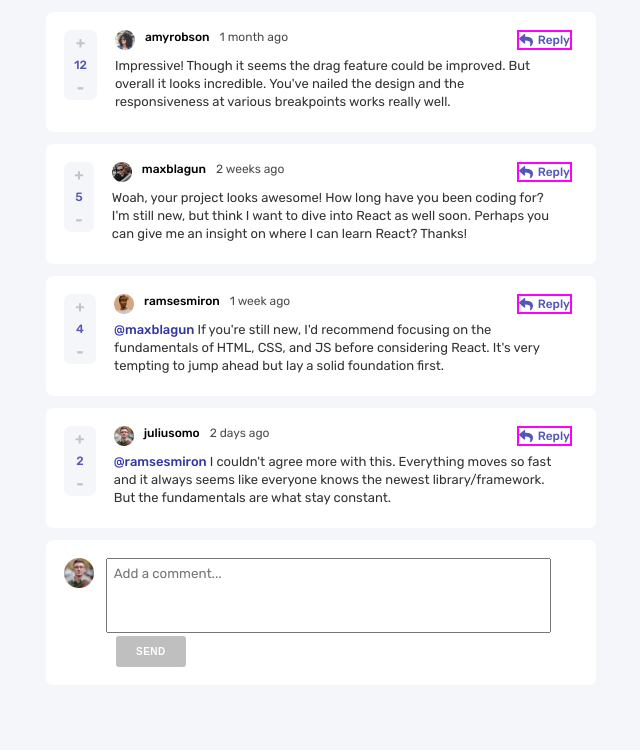
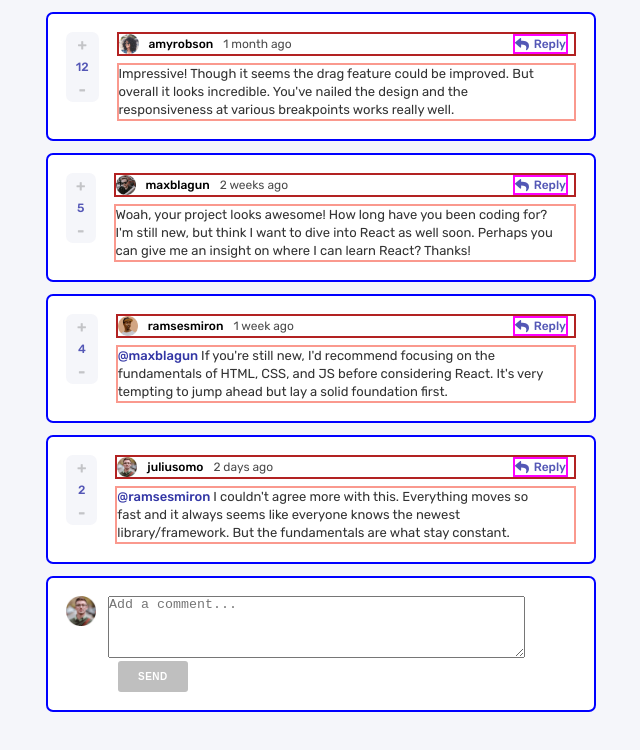
Before and after one commit to doganeraylin/interactive-comments-react, a React (Vite) app: page / in a window 1280 px wide. Shown: the top 750 px of the page, without its empty margins (319-959 px from the left). Built offline with nearby package versions, Linux system fonts and the light colour scheme; what javascript-time-ago would draw is missing.

Commit message:
ordered styles

```diff
--- a/src/App.css
+++ b/src/App.css
@@ -12,6 +12,8 @@ body {
     font-size: 12px;
 }
 
+/* CONTAINERS */
+
 .card-container {
     display: flex;
     align-items: flex-start;
@@ -21,32 +23,13 @@ body {
     border-radius: 7px;
     padding: 1.5em;
     margin: 1em auto;
-    /* border: 2px solid blue; */
+    border: 2px solid blue;
 }
 
 .card-top-container {
     display: flex;
     justify-content: space-between;
-    /* border: 2px solid firebrick; */
-}
-
-.add-comment-container {
- width: 400px;
- height: 50px;
-}
-
-.card-top-info {
-    display: flex;
-    min-width: 80%;
-    gap: 10px;
-}
-
-.reply-btn-container {
-    display: flex;
-    align-items: center;
-    gap: 5px;
-    margin-right: .5em;
-    border: 2px solid magenta;
+    border: 2px solid firebrick;
 }
 
 .vote-container {
@@ -60,8 +43,31 @@ body {
     border-radius: 7px;
     margin-right: 1.5em;
     /* border: 2px solid yellow; */
+}
 
+.reply-btn-container {
+    display: flex;
+    align-items: center;
+    gap: 5px;
+    margin-right: .5em;
+    border: 2px solid magenta;
 }
+
+.delete-edit-container {
+    display: flex;
+    width: 150px;
+    border: 2px solid aqua;
+}
+
+.card-top-info {
+    display: flex;
+    align-items: center;
+    min-width: 80%;
+    gap: 10px;
+    /* border: 2px solid olive; */
+}
+
+/* SINGLE CARD ELEMENTS */
 
 .score,
 .reply-text,
@@ -72,12 +78,17 @@ body {
     cursor: pointer;
 }
 
+.delete-text {
+    color: rgb(212, 9, 9);
+}
+
 .content {
     font-size: 13px;
     margin-top: .5em;
     opacity: 0.8;
     line-height: 1.4em;
     padding: 0 1.5em 0 0;
+    border: 2px solid salmon;
 }
 
 .username {
@@ -92,11 +103,6 @@ body {
     padding: .5em 0;
 }
 
-.icon {
-    max-width: 20px;
-    max-height: 20px;
-}
-
 .vote {
     font-size: 1.3em;
     font-weight: 700;
@@ -109,34 +115,15 @@ body {
     font-weight: 500;
 }
 
-.send-btn,
-.disabled-btn {
-    padding: 1em 2em;
-    border-radius: 3px;
-    color: white;
-    background-color: hsl(238, 40%, 52%);
-    font-weight: 600;
-    font-size: 10px;
-    margin-left: 1em;
-    border: none;
-    letter-spacing: 0.5px;
+
+.textarea {
+    padding: 0.5em;
+    font-family: 'Rubik', sans-serif;
+    resize: none;
 }
 
-.disabled-btn {
-    background-color: gray;
-    opacity: 0.5;
-}
-.comment-user-icon {
-    max-width: 30px;
-    max-height: 30px;
-    margin-right: 1em;
-}
-
-.add-comment-textarea {
-    padding: 0.5em;
-    font-family: 'Rubik', sans-serif;
-    /* opacity: 0.5; */
-    resize: none;
+.textarea:focus {
+    outline: none !important;
 }
 
 .you-tag {
@@ -145,11 +132,6 @@ body {
     padding: 2px 6px;
     border-radius: 2px;
 }
-
-.delete-text {
-    color: rgb(212, 9, 9);
-}
-
 
 /* MODAL */
 
@@ -184,26 +166,53 @@ body {
     justify-content: space-between;
 }
 
+
+/* BUTTONS */
+
+.send-btn,
+.disabled-btn {
+    padding: 1em 2em;
+    border-radius: 3px;
+    color: white;
+    background-color: hsl(238, 40%, 52%);
+    font-weight: 600;
+    font-size: 10px;
+    margin-left: 1em;
+    border: none;
+    letter-spacing: 0.5px;
+}
+
+.disabled-btn {
+    background-color: gray;
+    opacity: 0.5;
+}
+
 .modal-btns {
     padding: 10px 22px;
     border-radius: 5px;
+    color: white;
 }
 
 .modal-cancel-btn {
     background-color: blueviolet;
-    color: white;
 }
 
 .modal-delete-btn {
     background-color: rgb(218, 33, 33);
-    color: white;
 }
 
+/* ICONS */
 
-.card-container-closed {
-    display: none;
+.icon {
+    max-width: 20px;
+    max-height: 20px;
 }
 
+.comment-user-icon {
+    max-width: 30px;
+    max-height: 30px;
+    margin-right: 1em;
+}
 
 .cancel-reply-icon {
     font-size: 20px;
@@ -211,3 +220,9 @@ body {
     margin-left: auto;
 
 }
+
+/* TOGGLE */
+
+.card-container-closed {
+    display: none;
+}
```
